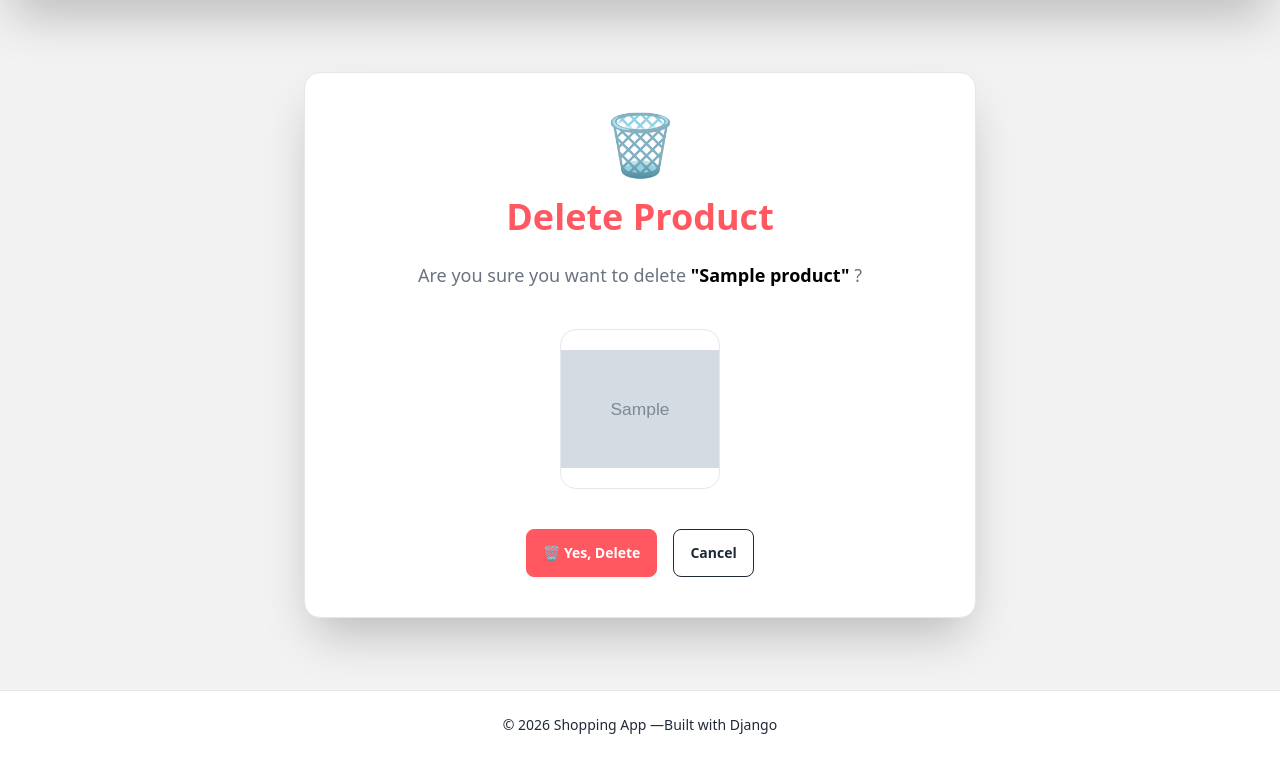
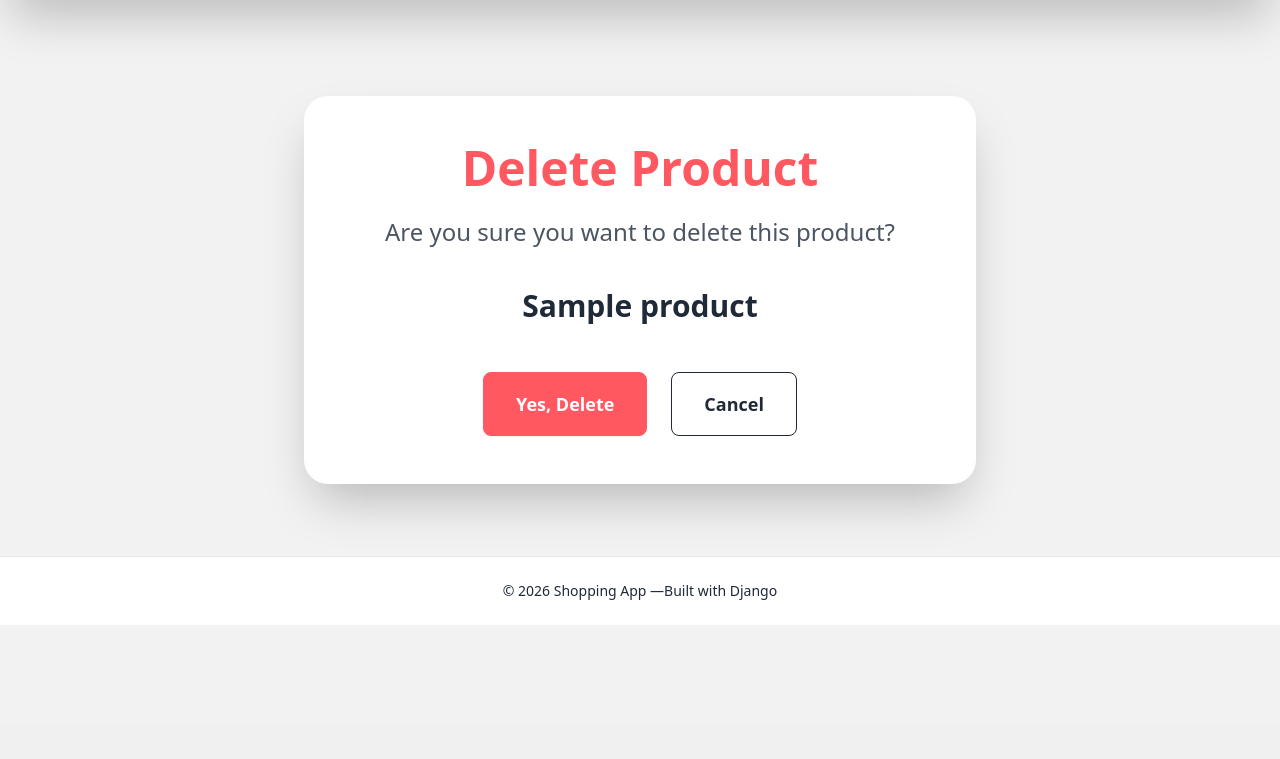
Before and after one commit to laraib-test/ShoppingCart, a Django app: page /delete/1/ in a window 1280 px wide. Shown: the part 76-835 px from the top of the page. After the commit the page ends 701 px from the top, so only its background shows below. Run offline with Django 5.2, Linux system fonts and the light colour scheme; tables that the repository leaves empty hold one stand-in row (values such as "Sample post"); grey boxes marked "Sample" are stand-in pictures; some libraries are stand-ins or nearby versions.

Commit message:
again did some changes

```diff
--- a/shoppinglist/templates/shoppinglist/product_confirm_delete.html
+++ b/shoppinglist/templates/shoppinglist/product_confirm_delete.html
@@ -6,65 +6,46 @@ Delete Product
 
 {% block content %}
 
-<div class="max-w-2xl mx-auto mt-10">
+<div class="flex justify-center items-center mt-16">
 
-    <div class="card bg-base-100 shadow-2xl border border-base-300">
-
-        <div class="card-body p-10 text-center">
-
-            <!-- ICON -->
-            <div class="text-6xl mb-4">
-                🗑️
-            </div>
+    <div class="bg-base-100 shadow-2xl rounded-3xl p-12 w-full max-w-2xl text-center">
 
         <!-- TITLE -->
-            <h1 class="text-4xl font-bold text-error mb-4">
+        <h1 class="text-5xl font-bold text-error mb-6">
             Delete Product
         </h1>
 
         <!-- MESSAGE -->
-            <p class="text-lg text-gray-500 mb-8">
+        <p class="text-2xl text-gray-600 mb-10">
 
-                Are you sure you want to delete
-
-                <span class="font-bold text-black">
-                    "{{ object.name }}"
-                </span>?
+            Are you sure you want to delete this product?
 
         </p>
 
-            <!-- PRODUCT IMAGE -->
-            {% if object.image %}
+        <!-- PRODUCT NAME -->
+        <h2 class="text-3xl font-bold mb-12">
 
-                <div class="flex justify-center mb-8">
+            {{ object.name }}
 
-                    <img
-                        src="{{ object.image.url }}"
-                        alt="{{ object.name }}"
-                        class="w-40 h-40 object-contain rounded-2xl border"
-                    >
-
-                </div>
-
-            {% endif %}
+        </h2>
 
         <!-- BUTTONS -->
         <form method="post">
 
             {% csrf_token %}
 
-                <div class="flex justify-center gap-4">
+            <div class="flex justify-center gap-6">
 
                 <button
                     type="submit"
-                        class="btn btn-error text-white"
+                    class="btn btn-error btn-lg text-white px-8"
                 >
-                        🗑️ Yes, Delete
+                    Yes, Delete
                 </button>
 
                 <a
                     href="{% url 'product_list' %}"
-                        class="btn btn-outline"
+                    class="btn btn-outline btn-lg px-8"
                 >
                     Cancel
                 </a>
@@ -77,6 +58,4 @@ Delete Product
 
 </div>
 
-</div>
-
 {% endblock %}
```
Lines whose indentation alone changed are shown as unchanged.
